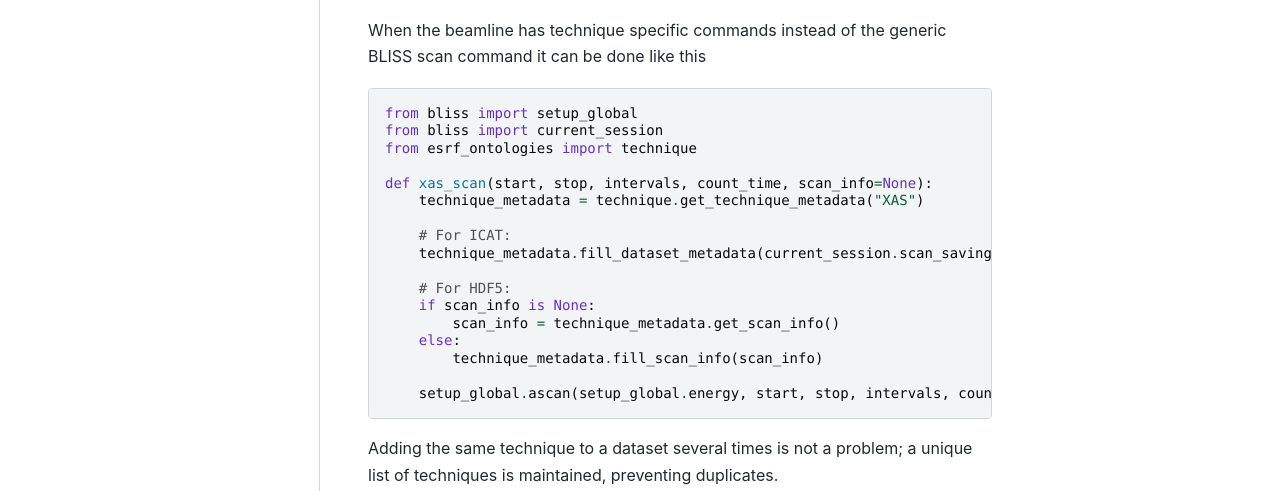
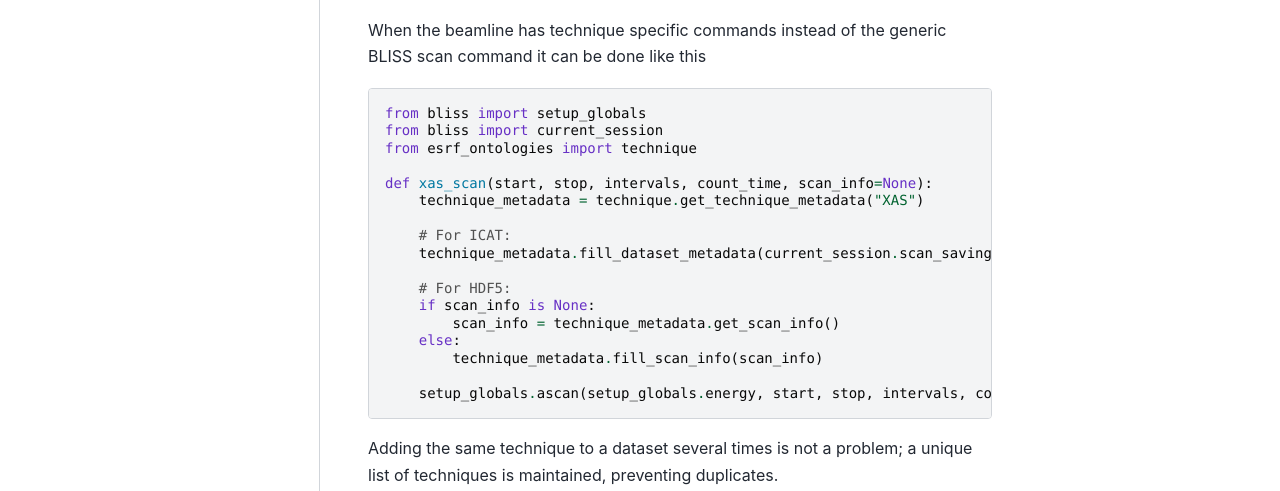
Before and after one commit to pan-ontologies/esrf-ontologies, a Sphinx documentation site: the page built from doc/howtoguides/bliss.rst, in a window 1280 px wide and 900 px high, scrolled down 536 px. Shown: the part 254-745 px from the top of the window. Built offline with Sphinx 7.4.7 and the PyData theme 0.15.4, drawn with Linux system fonts in a browser that asks for light colours.

Commit message:
fix Bliss docs

```diff
--- a/doc/howtoguides/bliss.rst
+++ b/doc/howtoguides/bliss.rst
@@ -34,7 +34,7 @@ it can be done like this
 
 .. code:: python
 
-    from bliss import setup_global
+    from bliss import setup_globals
     from bliss import current_session
     from esrf_ontologies import technique
 
@@ -50,7 +50,7 @@ it can be done like this
         else:
             technique_metadata.fill_scan_info(scan_info)
 
-        setup_global.ascan(setup_global.energy, start, stop, intervals, count_time, scan_info=scan_info)
+        setup_globals.ascan(setup_globals.energy, start, stop, intervals, count_time, scan_info=scan_info)
 
 Adding the same technique to a dataset several times is not a problem; a unique list of techniques
 is maintained, preventing duplicates.
```
